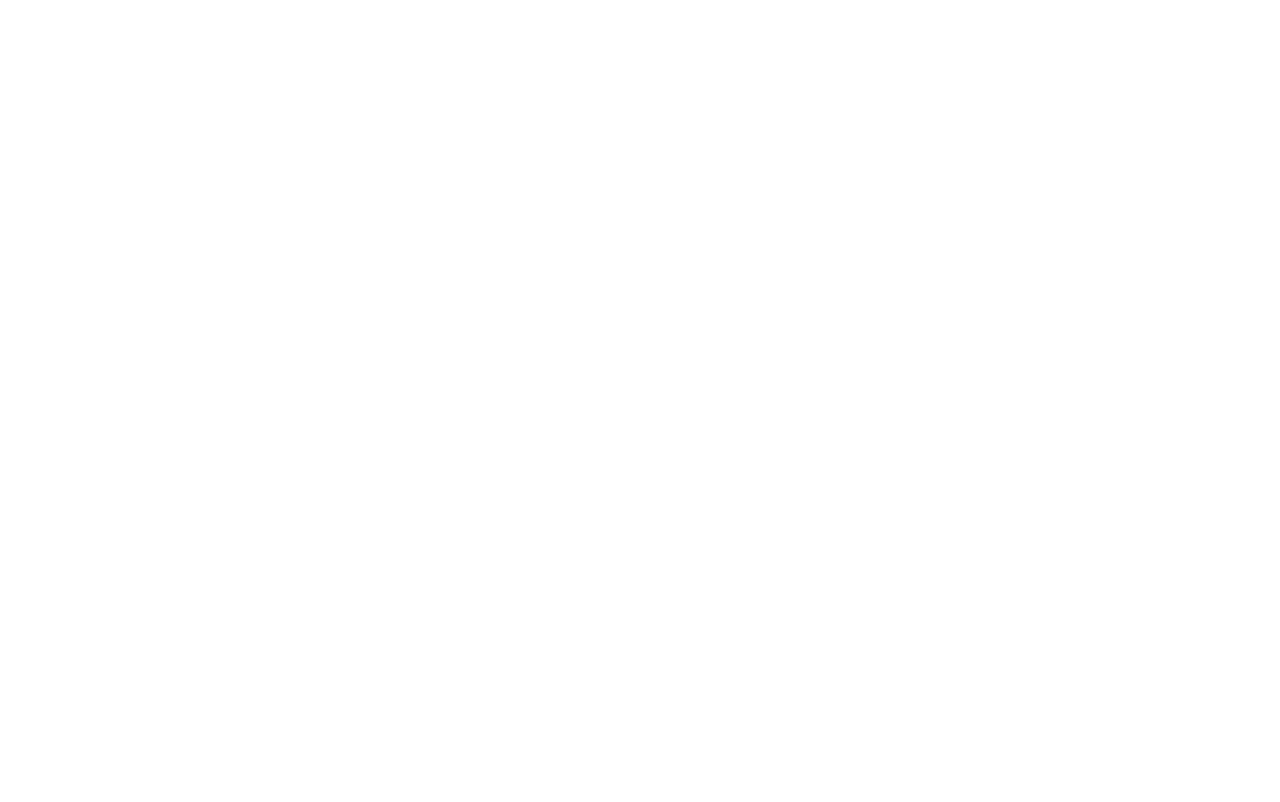
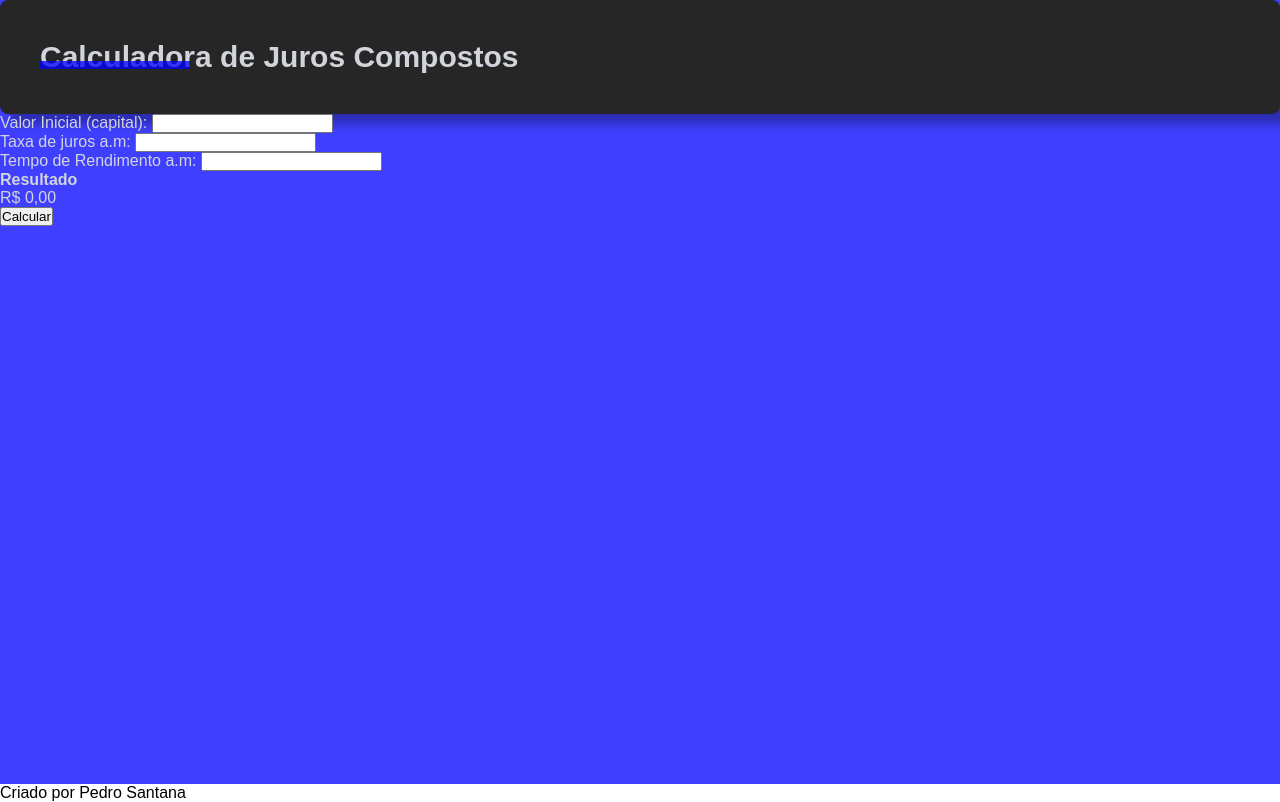
Before and after one commit to pedrosantana-1/simulador-investimentos, a plain HTML site: page index.html in a window 1280 px wide. Drawn offline with Linux system fonts and the light colour scheme.

Commit message:
melhorando o projeto

```diff
--- a/assets/css/style.css
+++ b/assets/css/style.css
@@ -0,0 +1,45 @@
+* {
+    font-family: Arial, sans-serif;
+    margin: 0px;
+    padding: 0px;
+    box-sizing: border-box;
+}
+
+#container {
+    width: 100%;
+    height: 98vh;
+    align-items: center;
+    justify-content: center;
+    background-color: rgba(0, 0, 255, 0.752);
+    color: #d1d5db;
+}
+
+#calculator {
+    background-color: #262626;
+    padding: 40px;
+    border-radius: 8px;
+    box-shadow: 10px 10px 10px rgba(0, 0, 0, 0.308);
+    display: flex;
+    flex-direction: column;
+    gap: 25px;
+}
+
+#calculator h2 {
+    font-size: 30px;
+    position: relative;
+}
+
+#calculator h2:before {
+    position: absolute;
+    content: '';
+    height: 8px;
+    width: 150px;
+    background-color: rgba(0, 0, 255, 0.752);
+    bottom: 5px;
+}
+
+#input_box {
+    display: flex;
+    flex-direction: column;
+    width: 100%;
+}
--- a/index.html
+++ b/index.html
@@ -3,9 +3,46 @@
 <head>
     <meta charset="UTF-8">
     <meta name="viewport" content="width=device-width, initial-scale=1.0">
-    <title>Document</title>
+    <link rel="stylesheet" href="assets/css/style.css">
+
+    <title>Simulador de Investimentos</title>
+
 </head>
 <body>
+    <main id="container">
+        <div id="calculator">
+            <h2>Calculadora de Juros Compostos</h2>
+        </div>
 
+        <div id="input_box">
+            <div class="input-field">
+                <label for="value">Valor Inicial (capital):</label>
+                <input type="number" id="value">
+            </div>
+
+            <div class="input-field">
+                <label for="fee">Taxa de juros a.m:</label>
+                <input type="number" id="fee">
+            </div>
+
+            <div class="input-field">
+                <label for="time">Tempo de Rendimento a.m: </label>
+                <input type="number" id="fee">
+            </div>
+        </div>
+
+        <div id="result">
+            <h4>Resultado</h4>
+            <span id="total">
+                R$ 0,00
+            </span>
+        </div>
+
+        <button id="calculate">
+            Calcular
+        </button>
+    </main>
+
+    <footer>Criado por Pedro Santana</footer>
 </body>
 </html>
```
